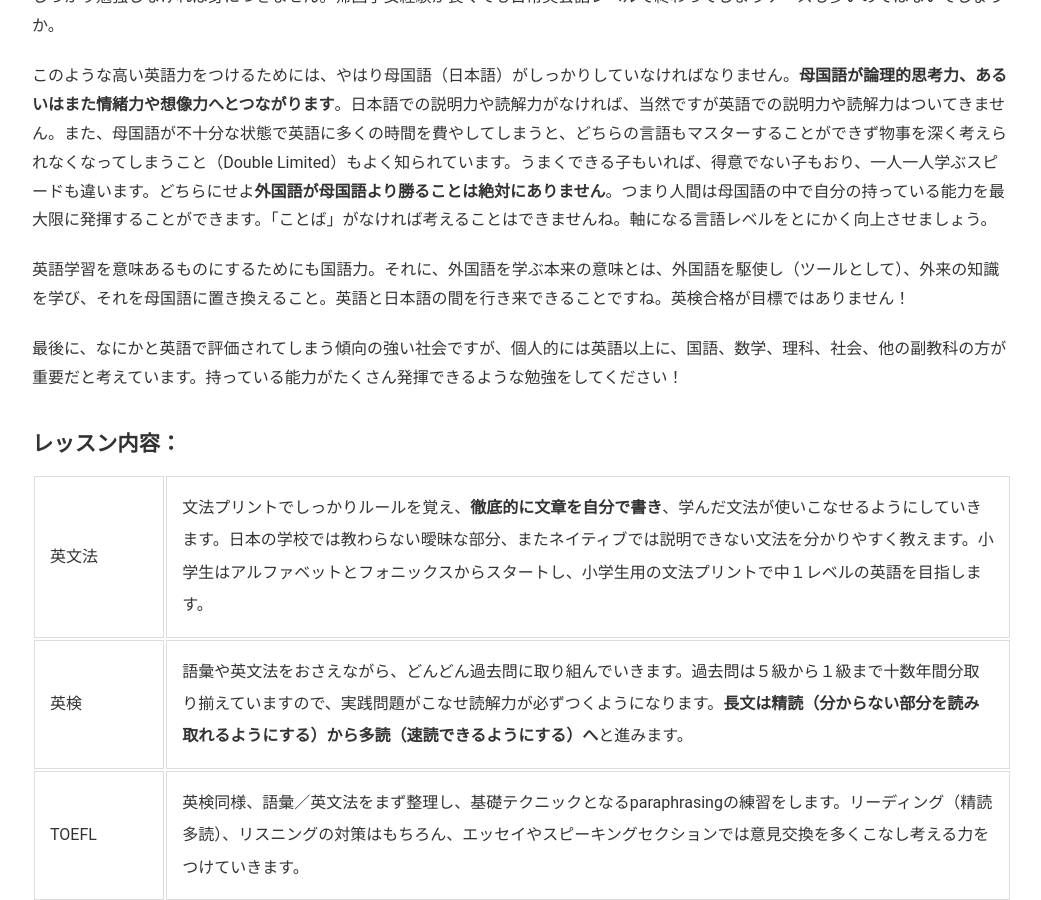
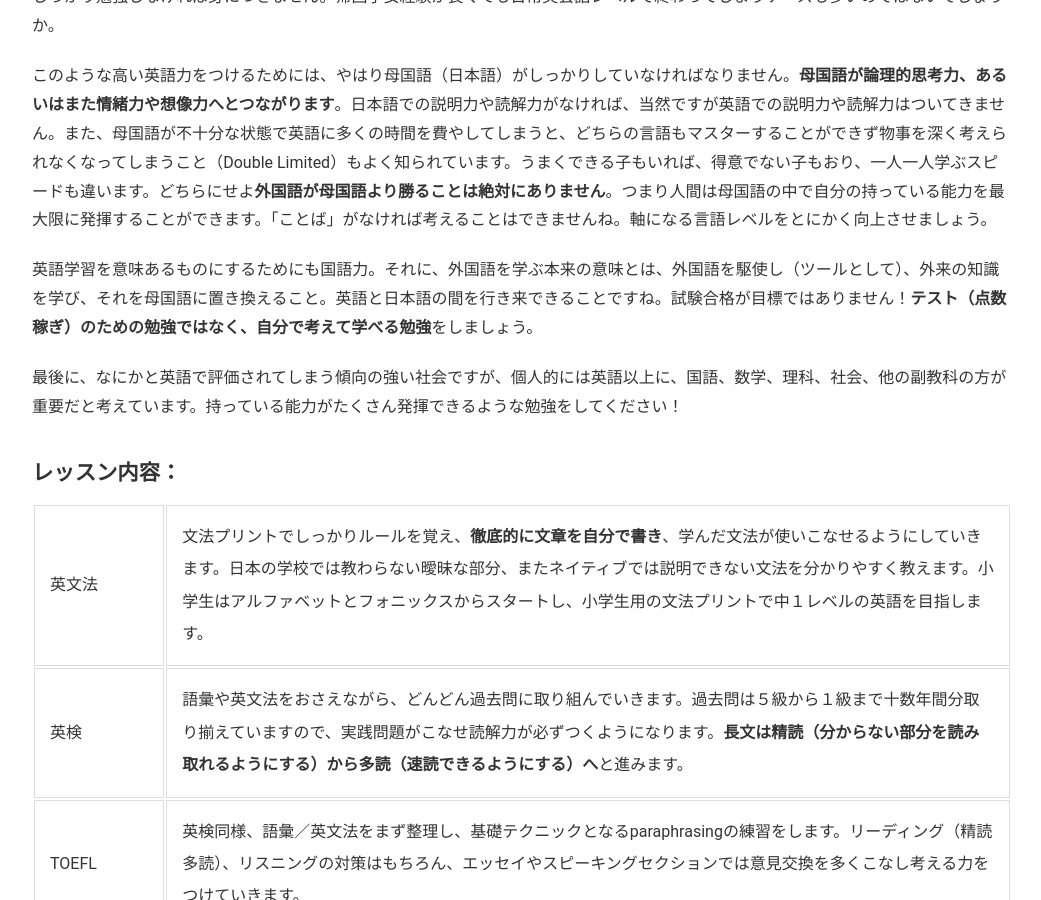
Before and after one commit to phocean/akispace, a Jekyll site: the page built from lessons.md, in a window 1280 px wide and 900 px high, scrolled down 1017 px. Shown: the whole window, without its empty margins (118-1159 px from the left). Built offline with Jekyll 4.4.1, drawn with Linux system fonts in a browser that asks for light colours.

Commit message:
Update lessons.md

```diff
--- a/lessons.md
+++ b/lessons.md
@@ -28,7 +28,7 @@ description: オンライン英語家庭教師　小学生から大学生まで
 
 このような高い英語力をつけるためには、やはり母国語（日本語）がしっかりしていなければなりません。**母国語が論理的思考力、あるいはまた情緒力や想像力へとつながります**。日本語での説明力や読解力がなければ、当然ですが英語での説明力や読解力はついてきません。また、母国語が不十分な状態で英語に多くの時間を費やしてしまうと、どちらの言語もマスターすることができず物事を深く考えられなくなってしまうこと（Double Limited）もよく知られています。うまくできる子もいれば、得意でない子もおり、一人一人学ぶスピードも違います。どちらにせよ**外国語が母国語より勝ることは絶対にありません**。つまり人間は母国語の中で自分の持っている能力を最大限に発揮することができます。「ことば」がなければ考えることはできませんね。軸になる言語レベルをとにかく向上させましょう。
 
-英語学習を意味あるものにするためにも国語力。それに、外国語を学ぶ本来の意味とは、外国語を駆使し（ツールとして）、外来の知識を学び、それを母国語に置き換えること。英語と日本語の間を行き来できることですね。英検合格が目標ではありません！
+英語学習を意味あるものにするためにも国語力。それに、外国語を学ぶ本来の意味とは、外国語を駆使し（ツールとして）、外来の知識を学び、それを母国語に置き換えること。英語と日本語の間を行き来できることですね。試験合格が目標ではありません！**テスト（点数稼ぎ）のための勉強ではなく、自分で考えて学べる勉強**をしましょう。
 
 最後に、なにかと英語で評価されてしまう傾向の強い社会ですが、個人的には英語以上に、国語、数学、理科、社会、他の副教科の方が重要だと考えています。持っている能力がたくさん発揮できるような勉強をしてください！
 
```
